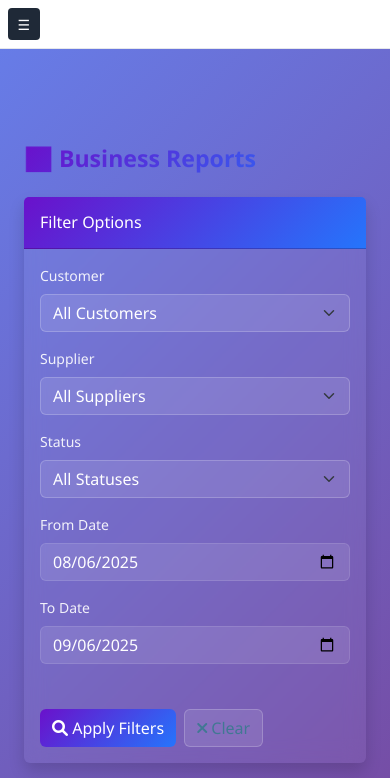
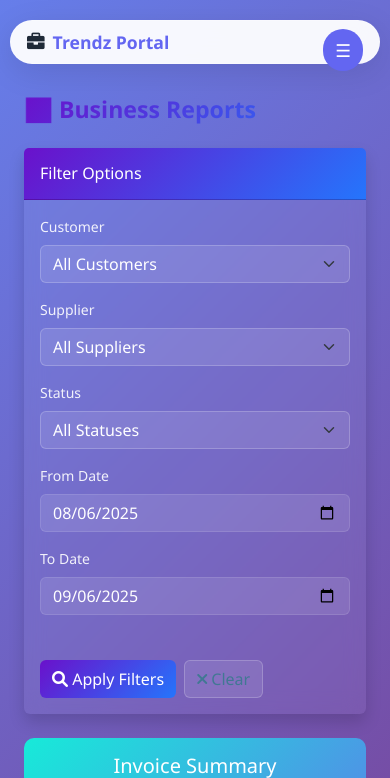
Before and after one commit to essyem/ibms, a Django app: template templates/portal/report.html in a window 390 px wide. Shown: the top 778 px of the page. Run offline with Django 3.2, Linux system fonts and the light colour scheme; the template is opened without the code that fills it, so the values that code supplies are empty; parts of the project's set-up code (start-up, migrations or seed data) failed here and were passed over.

Commit message:
Restore production-style navigation with brand and all menu items
- Updated portal/index.html to use standalone template with production navigation
- Enhanced navigation include with brand logo and Trendz Portal text
- Redesigned nav.css with fixed positioning, glassmorphism effects, and modern styling
- Added responsive mobile navigation with hamburger menu
- Maintained all existing navigation links: Dashboard, Invoices, Customers, Products, Suppliers, Purchasing, Reports
- Navigation now matches production appearance with floating rounded design

```diff
--- a/static/portal/css/nav.css
+++ b/static/portal/css/nav.css
@@ -1,5 +1,105 @@
-.main-nav{background:#fff;border-bottom:1px solid #e5e7eb;padding:.5rem}
-.main-nav .nav-toggle{display:none;background:#1f2937;color:#fff;border:0;padding:.35rem .6rem;border-radius:4px}
-.main-nav .nav-list{list-style:none;margin:0;padding:0;display:flex;gap:1rem}
-.main-nav .nav-list li a{color:#111;text-decoration:none}
-@media(max-width:768px){.main-nav .nav-toggle{display:inline-block}.main-nav .nav-list{display:none;flex-direction:column;width:100%}.main-nav .nav-list.open{display:flex}}
+/* Production-style navigation */
+.main-nav {
+    position: fixed;
+    top: 20px;
+    left: 20px;
+    right: 20px;
+    background: rgba(255,255,255,0.95);
+    backdrop-filter: blur(10px);
+    border-radius: 50px;
+    padding: 0.75rem 1.5rem;
+    border: 1px solid rgba(255,255,255,0.2);
+    box-shadow: 0 8px 32px rgba(0,0,0,0.1);
+    z-index: 1000;
+    display: flex;
+    align-items: center;
+    justify-content: space-between;
+}
+
+.main-nav .nav-brand {
+    display: flex;
+    align-items: center;
+    font-weight: 600;
+    color: #1f2937;
+    font-size: 1.1rem;
+}
+
+.main-nav .nav-brand .brand-text {
+    color: #6366f1;
+}
+
+.main-nav .nav-toggle {
+    display: none;
+    background: #6366f1;
+    color: #fff;
+    border: 0;
+    padding: 0.5rem 0.75rem;
+    border-radius: 25px;
+    font-size: 1.1rem;
+    cursor: pointer;
+}
+
+.main-nav .nav-list {
+    list-style: none;
+    margin: 0;
+    padding: 0;
+    display: flex;
+    gap: 2rem;
+    align-items: center;
+}
+
+.main-nav .nav-list li a {
+    color: #374151;
+    text-decoration: none;
+    font-weight: 500;
+    transition: color 0.3s ease;
+    white-space: nowrap;
+    padding: 0.5rem 1rem;
+    border-radius: 25px;
+    transition: all 0.3s ease;
+}
+
+.main-nav .nav-list li a:hover {
+    color: #6366f1;
+    background: rgba(99, 102, 241, 0.1);
+}
+
+/* Mobile responsive navigation */
+@media (max-width: 768px) {
+    .main-nav {
+        left: 10px;
+        right: 10px;
+        padding: 0.5rem 1rem;
+        flex-direction: column;
+        align-items: flex-start;
+    }
+
+    .main-nav .nav-toggle {
+        display: inline-block;
+        position: absolute;
+        top: 0.5rem;
+        right: 1rem;
+    }
+
+    .main-nav .nav-list {
+        display: none;
+        flex-direction: column;
+        width: 100%;
+        background: rgba(255,255,255,0.98);
+        border-radius: 15px;
+        padding: 1rem;
+        margin-top: 1rem;
+        gap: 0.5rem;
+    }
+
+    .main-nav .nav-list.open {
+        display: flex;
+    }
+
+    .main-nav .nav-list li a {
+        padding: 0.75rem 1rem;
+        display: block;
+        width: 100%;
+        text-align: center;
+    }
+}
--- a/templates/includes/_navigation.html
+++ b/templates/includes/_navigation.html
@@ -1,5 +1,9 @@
 {% load static %}
 <nav class="main-nav">
+  <div class="nav-brand">
+    <i class="fas fa-briefcase me-2"></i>
+    <span class="brand-text">Trendz Portal</span>
+  </div>
   <button id="nav-toggle" class="nav-toggle" aria-expanded="false" aria-controls="main-nav-list">☰</button>
   <ul id="main-nav-list" class="nav-list">
     <li><a href="{% url 'portal:dashboard' %}">Dashboard</a></li>
```
Also changed, not shown: templates/portal/index.html (+18 -21 lines).
